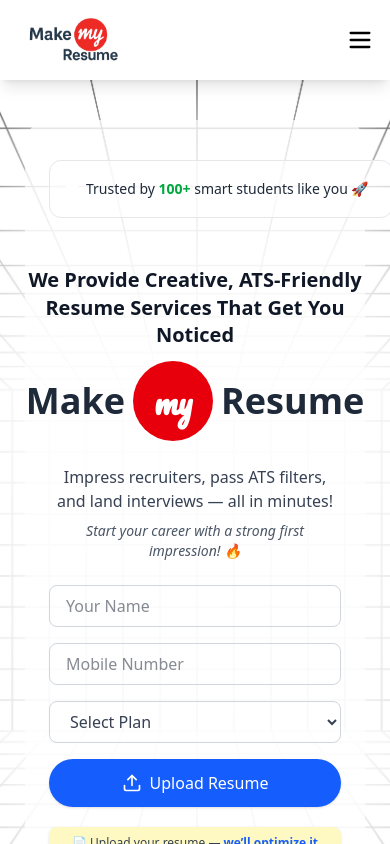
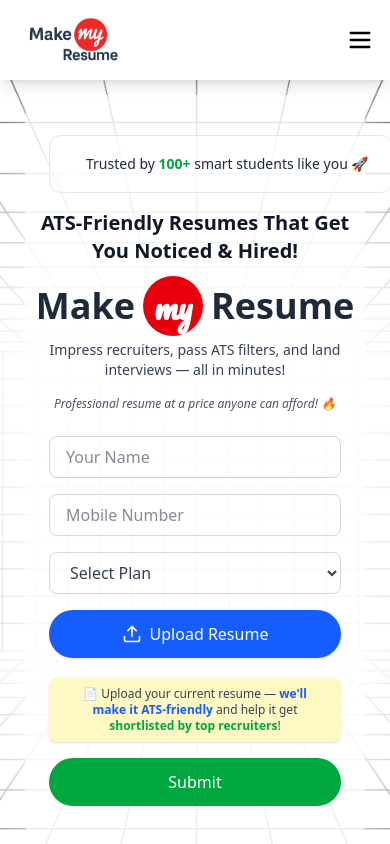
Before and after one commit to tabiyanjagirdar/makemyresume01, a React (Vite) app: page / in a window 390 px wide. Shown: the top 844 px of the page. Built offline with nearby package versions, Linux system fonts and the light colour scheme; grey boxes are pictures that could not be loaded.

Commit message:
Added SEO sitemap, robots.txt, meta tags

```diff
--- a/src/HeroSection.jsx
+++ b/src/HeroSection.jsx
@@ -55,7 +55,7 @@
     return (
         <section
             id="home"
-            className="flex-grow pt-10 flex items-center justify-center text-center px-4 py-16 min-h-screen"
+            className="flex-grow pt-[1px] flex items-center justify-center text-center px-4 py-16 min-h-screen"
             style={{
                 backgroundImage: `url(${bgHero})`,
                 backgroundSize: 'cover',
@@ -68,11 +68,11 @@
                 style={{ boxShadow: '0 0 40px 12px rgba(255, 255, 255, 0.5)' }}
             >
                 {/* Trusted Users */}
-                <div className="mb-6 flex items-center gap-3 bg-white/60 px-6 py-2 rounded-xl border border-gray-200 w-fit mx-auto">
+                <div className="mb-3 flex items-center gap-3 bg-white/60 px-6 py-2 rounded-xl border border-gray-200 w-fit mx-auto">
                     <div className="flex -space-x-2">
-                        <img src={boy} alt="student-1" className="w-10 h-10 rounded-full border-2 border-white" />
-                        <img src={girl} alt="student-2" className="w-10 h-10 rounded-full border-2 border-white" />
-                        <img src={boy2} alt="student-3" className="w-10 h-10 rounded-full border-2 border-white" />
+                        <img src={boy} alt="student-1" className="w-10 h-10 md:w-12 md:h-12 rounded-full border-2 border-white" />
+                        <img src={girl} alt="student-2" className="w-10 h-10 md:w-12 md:h-12 rounded-full border-2 border-white" />
+                        <img src={boy2} alt="student-3" className="w-10 h-10 md:w-12 md:h-12 rounded-full border-2 border-white" />
                     </div>
                     <p className="text-sm text-gray-800 font-medium whitespace-nowrap">
                         Trusted by <span className="text-green-600 font-bold">100+</span> smart students like you 🚀
@@ -80,14 +80,16 @@
                 </div>
 
                 {/* Heading */}
-                <div className="text-center px-4 py-6">
-                    <h1 className="text-xl sm:text-2xl md:text-4xl lg:text-5xl font-semibold text-gray-900 leading-snug">
-                        We Provide Creative, ATS-Friendly Resume Services That Get You Noticed
+                <div className="text-center px-2 py-1">
+                    <h1 className="text-xl sm:text-2xl md:text-4xl lg:text-5xl font-semibold text-gray-900 leading-snug mb-2">
+                        ATS-Friendly Resumes That Get You Noticed & Hired!
                     </h1>
+
+
                     <div className="mt-3 flex justify-center items-center text-4xl sm:text-5xl md:text-6xl font-bold gap-2">
                         <span className="text-gray-800">Make</span>
                         <span
-                            className="text-white bg-red-600 w-20 h-20 sm:w-24 sm:h-24 rounded-full flex items-center justify-center text-[2rem] sm:text-[2.5rem] leading-[1]"
+                            className="text-white bg-red-600 w-15 h-15 sm:w-20 sm:h-20 rounded-full flex items-center justify-center text-[2rem] sm:text-[2.5rem] leading-[1]"
                             style={{ fontFamily: "Pacifico, cursive" }}
                         >
                             my
@@ -96,12 +98,14 @@
                     </div>
                 </div>
 
-                <p className="text-base md:text-lg lg:text-xl text-gray-700 mb-2">
+
+                <p className="text-sm md:text-base lg:text-lg xl:text-xl text-gray-700 mb-4">
                     Impress recruiters, pass ATS filters, and land interviews — all in minutes!
                 </p>
-                <p className="text-sm md:text-base text-gray-600 italic mb-6">
-                    Start your career with a strong first impression! 🔥
+                <p className="text-xs md:text-sm lg:text-base text-gray-600 italic mb-6">
+                    Professional resume at a price anyone can afford! 🔥
                 </p>
+
 
                 {/* Form */}
                 <form onSubmit={handleSubmit} className="flex flex-col items-center gap-4 w-full max-w-md">
@@ -132,7 +136,7 @@
                     >
                         <option value="">Select Plan</option>
                         <option value="49">₹49 Plan – Resume + 1 Free Course</option>
-                        <option value="99">₹99 Plan – Resume + 2 Courses + Free Placement Prep Materials </option>
+                        <option value="99">₹99 Plan – Resume + 2 Courses + Free Placement Prep Materials</option>
                     </select>
 
                     {/* File Upload */}
@@ -148,8 +152,9 @@
                     </label>
 
                     <p className="mt-1 text-xs text-center text-gray-700 font-medium bg-yellow-100 px-4 py-2 rounded-lg shadow-sm">
-                        📄 Upload your resume — <span className="font-semibold text-blue-600">we’ll optimize it for ATS</span> and help it reach <span className="font-semibold text-green-600">top recruiters</span>!
+                        📄 Upload your current resume — <span className="font-semibold text-blue-600">we'll make it ATS-friendly</span> and help it get <span className="font-semibold text-green-600">shortlisted by top recruiters</span>!
                     </p>
+
 
                     <button
                         type="submit"
```
